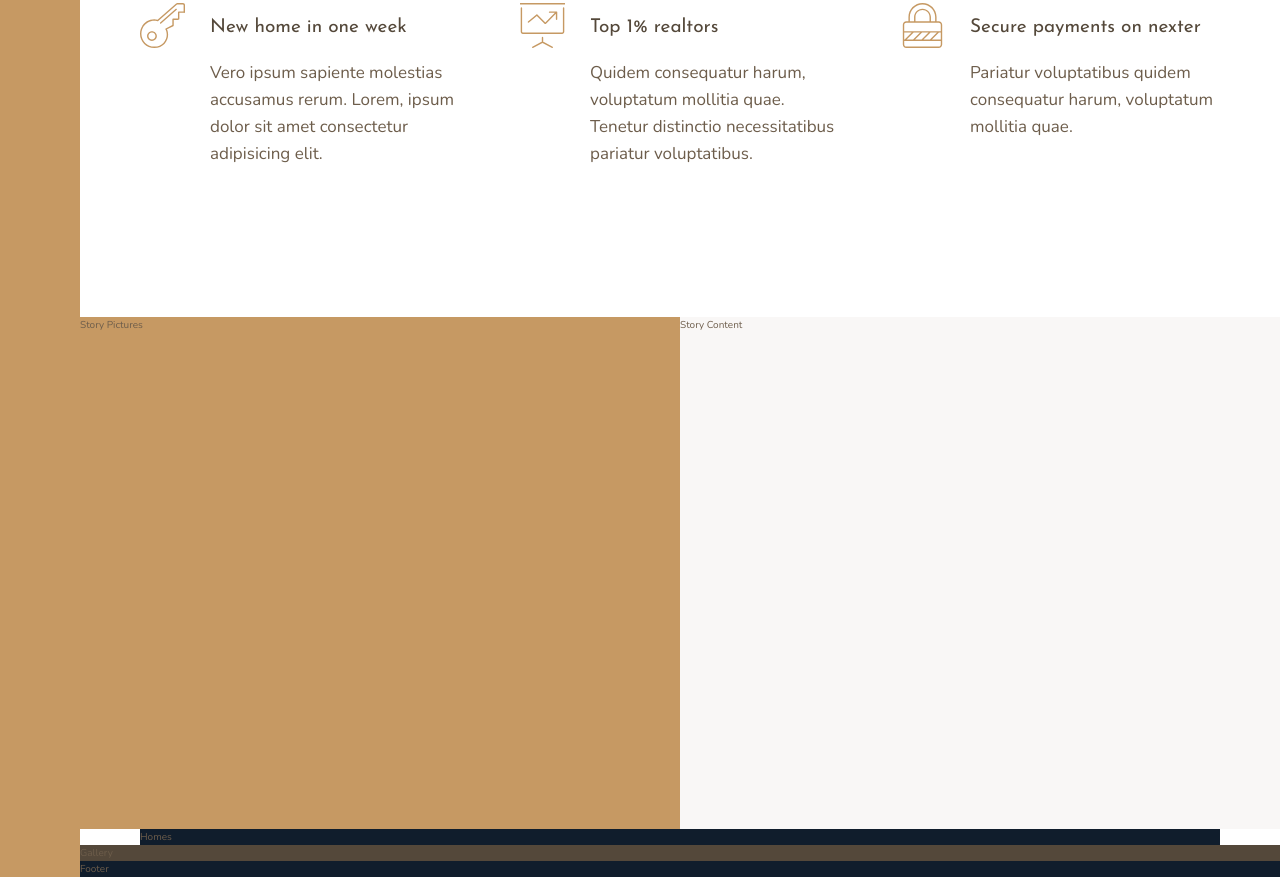
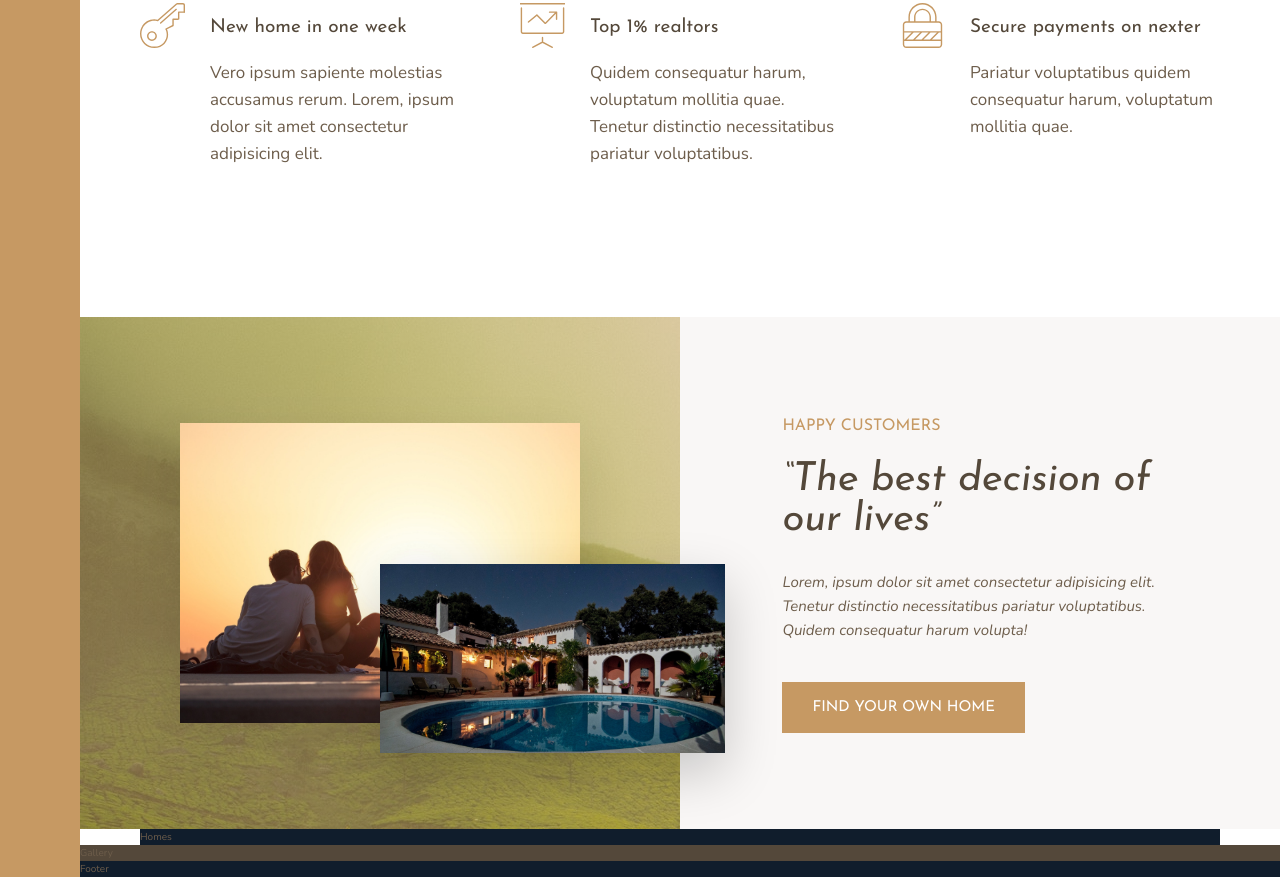
Before and after one commit to AnupamBasumatary/LandingPageDemo, a website: page index.html in a window 1280 px wide. Shown: the part 991-1868 px from the top of the page. Drawn offline with nearby package versions, Linux system fonts and the light colour scheme.

Commit message:
Story Section Added

```diff
--- a/index.html
+++ b/index.html
@@ -82,11 +82,17 @@
         </section>
 
         <div class="story__pictures">
-            Story Pictures
+            <img src="img/story-1.jpeg" alt="Couple with new house" class="story__img--1">
+            <img src="img/story-2.jpeg" alt="New house" class="story__img--2">
         </div>
 
         <div class="story__content">
-            Story Content
+            <h3 class="heading-3 mb-sm">Happy Customers</h3>
+            <h2 class="heading-2 heading-2--dark mb-md">&ldquo;The best decision of our lives&rdquo;</h2>
+            <p class="story__text">
+                Lorem, ipsum dolor sit amet consectetur adipisicing elit. Tenetur distinctio necessitatibus pariatur voluptatibus. Quidem consequatur harum volupta!
+            </p>
+            <button class="btn">Find your own home</button>
         </div>
 
         <section class="homes">
--- a/sass/_story.scss
+++ b/sass/_story.scss
@@ -2,10 +2,49 @@
     &__pictures{
         background-color: $color-primary;
         grid-column: full-start / col-end 4;
+        background-image: linear-gradient(rgba($color-primary, .5), rgba($color-primary, .5)), url(../img/back.jpg);
+
+        display: grid;
+        grid-template-rows: repeat(6, 1fr);
+        grid-template-columns: repeat(6, 1fr);
+        align-items: center;
+    }
+
+    &__img--1 {
+        width: 100%;
+        grid-row: 2 / 6;
+        grid-column: 2 / 6;
+        box-shadow: 0 2rem 5rem rgba(#000, .1);
+    }
+
+    &__img--2 {
+        width: 115%;
+        grid-row: 4 / 6;
+        grid-column: 4 / 7;
+        z-index: 20;
+        box-shadow: 0 2rem 5rem rgba(#000, .2);
     }
 
     &__content {
         background-color: $color-grey-light-1;
         grid-column: col-start 5 / full-end;
+
+        padding: 6rem 8vw;
+
+        /*
+        display: flex;
+        flex-direction: column;
+        justify-content: center;
+        align-items: flex-start; */
+
+        display: grid;
+        align-content: center;
+        justify-items: start;
+    }
+
+    &__text {
+        font-size: 1.5rem;
+        font-style: italic;
+        margin-bottom: 4rem;
     }
 }
--- a/sass/_typography.scss
+++ b/sass/_typography.scss
@@ -9,10 +9,19 @@
 
 .heading-2 {
     @extend %heading;
+    font-size: 4rem;
+    font-style: italic;
+    line-height: 1;
+
+    &--light {  color: $color-grey-light-1; }
+    &--dark {  color: $color-grey-dark-1; }
 }
 
 .heading-3 {
     @extend %heading;
+    font-size: 1.6rem;
+    color: $color-primary;
+    text-transform: uppercase;
 }
 
 .heading-4 {
@@ -20,6 +29,27 @@
     font-size: 1.9rem;
 
     &--light {  color: $color-grey-light-1; }
-
     &--dark {  color: $color-grey-dark-1; }
 }
+
+.btn {
+    background-color: $color-primary;
+    color: #fff;
+    border: none;
+    border-radius: 0;
+    font-family: $font-display;
+    font-size: 1.5rem;
+    text-transform: uppercase;
+    padding: 1.8rem 3rem;
+    cursor: pointer;
+    transition: all .2s;
+
+    &:hover {
+        background-color: $color-primary-dark;
+    }
+}
+
+.mb-sm { margin-bottom: 2rem; }
+.mb-md { margin-bottom: 3rem; }
+.mb-lg { margin-bottom: 4rem; }
+.mb-hg { margin-bottom: 8rem; }
```
Also changed, not shown: sass/main.css, 1 other file.
